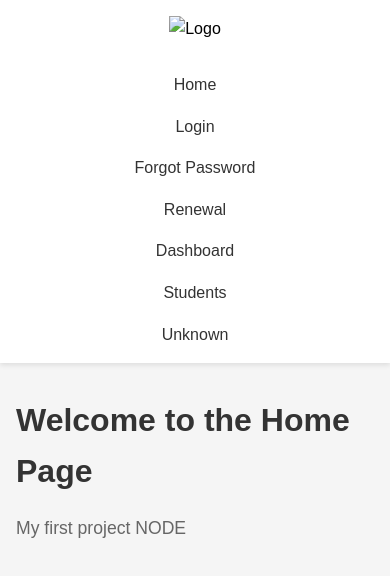
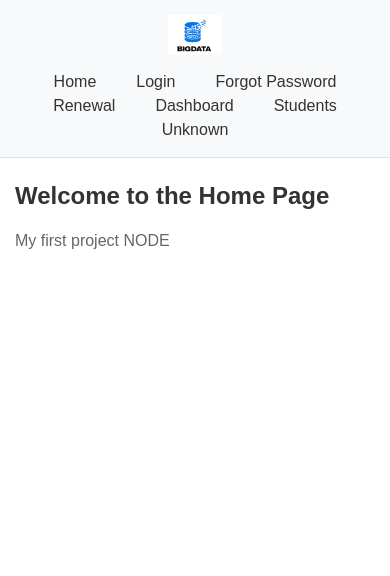
Before and after one commit to farhan-20574/NODE, a website: page project-node-a/public/web/index.html in a window 390 px wide. Drawn offline with Linux system fonts and the light colour scheme.

Commit message:
add images

```diff
--- a/project-node-a/public/web/css/stylesheet.css
+++ b/project-node-a/public/web/css/stylesheet.css
@@ -3,94 +3,73 @@
     margin: 0;
     padding: 0;
     box-sizing: border-box;
-    font-family: 'Arial', sans-serif;
+    font-family: Arial, sans-serif;
 }
 
 body {
-    background-color: #f5f5f5;
-    line-height: 1.6;
+    background-color: #ffffff;
+    line-height: 1.5;
 }
 
-/* Sticky Header Styles */
+/* Header Styles */
 .sticky-header {
+    background-color: #f8f9fa;
+    padding: 15px;
+    border-bottom: 1px solid #dee2e6;
     position: sticky;
     top: 0;
-    background-color: #ffffff;
-    padding: 1rem 2rem;
-    box-shadow: 0 2px 5px rgba(0, 0, 0, 0.1);
     display: flex;
     justify-content: space-between;
     align-items: center;
-    z-index: 1000;
 }
 
 .sticky-header img {
-    height: 50px;
-    width: auto;
+    height: 40px;
 }
 
 /* Navigation Styles */
 nav ul {
     display: flex;
-    gap: 2rem;
     list-style: none;
 }
 
 nav ul li a {
+    color: #333;
     text-decoration: none;
-    color: #333333;
-    font-weight: 500;
-    padding: 0.5rem 1rem;
-    border-radius: 4px;
-    transition: all 0.3s ease;
+    padding: 10px 15px;
+    margin: 0 5px;
 }
 
 nav ul li a:hover {
-    background-color: #007bff;
-    color: #ffffff;
+    color: #007bff;
 }
 
 /* Main Content Styles */
 main {
-    max-width: 1200px;
-    margin: 2rem auto;
-    padding: 0 2rem;
+    max-width: 1000px;
+    margin: 20px auto;
+    padding: 0 15px;
 }
 
 h1 {
-    color: #333333;
-    margin-bottom: 1rem;
-    font-size: 2.5rem;
+    color: #333;
+    margin-bottom: 15px;
+    font-size: 24px;
 }
 
 p {
-    color: #666666;
-    font-size: 1.1rem;
+    color: #666;
 }
 
-/* Responsive Design */
+/* Mobile Responsive */
 @media (max-width: 768px) {
     .sticky-header {
         flex-direction: column;
-        padding: 1rem;
     }
 
     nav ul {
-        flex-direction: column;
-        text-align: center;
-        gap: 1rem;
-        margin-top: 1rem;
-    }
-
-    .sticky-header img {
-        height: 40px;
-    }
-
-    main {
-        padding: 0 1rem;
-    }
-
-    h1 {
-        font-size: 2rem;
+        margin-top: 15px;
+        flex-wrap: wrap;
+        justify-content: center;
     }
 }
--- a/project-node-a/public/web/index.html
+++ b/project-node-a/public/web/index.html
@@ -8,7 +8,7 @@
 </head>
 <body>
     <header class="sticky-header">
-        <img src="/project-node-a/public/web/images/logo.png" alt="Logo">
+        <img src="/project-node-a/public/web/images/design-beautiful-database-logo.jpg" alt="Logo">
         <nav>
             <ul>
                 <li><a href="/project-node-a/public/web/index.html">Home</a></li>
```
Also changed, not shown: project-node-a/public/web/images/database-icon-logo-modern-line-260nw-517584376.webp (added), project-node-a/public/web/images/design-beautiful-database-logo.jpg (added), project-node-a/public/web/images/pngtree-cylinder-database-png-image_3970282.png (added), project-node-a/public/web/images/sm_5b46d89090774.jpg (added).
